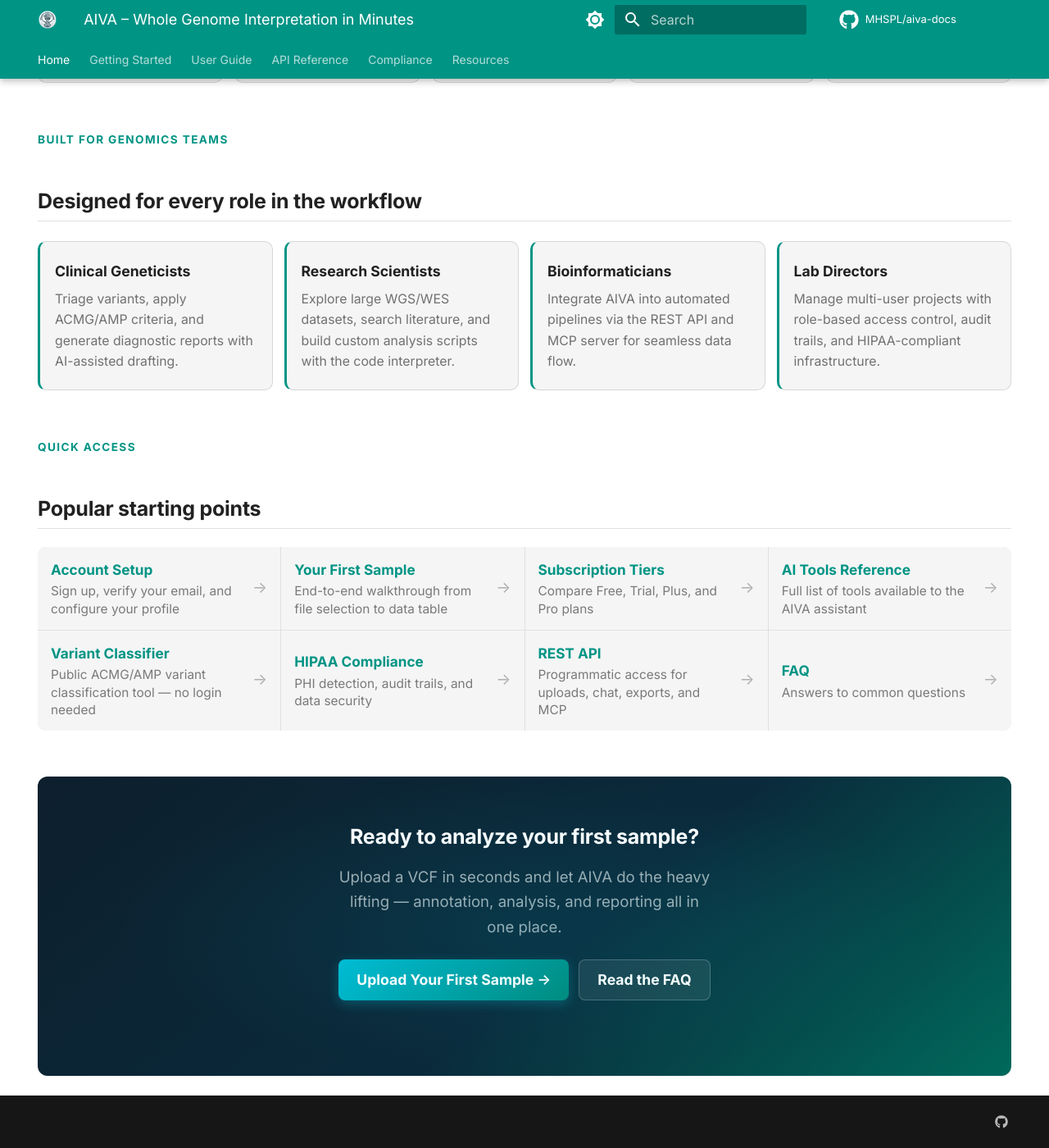
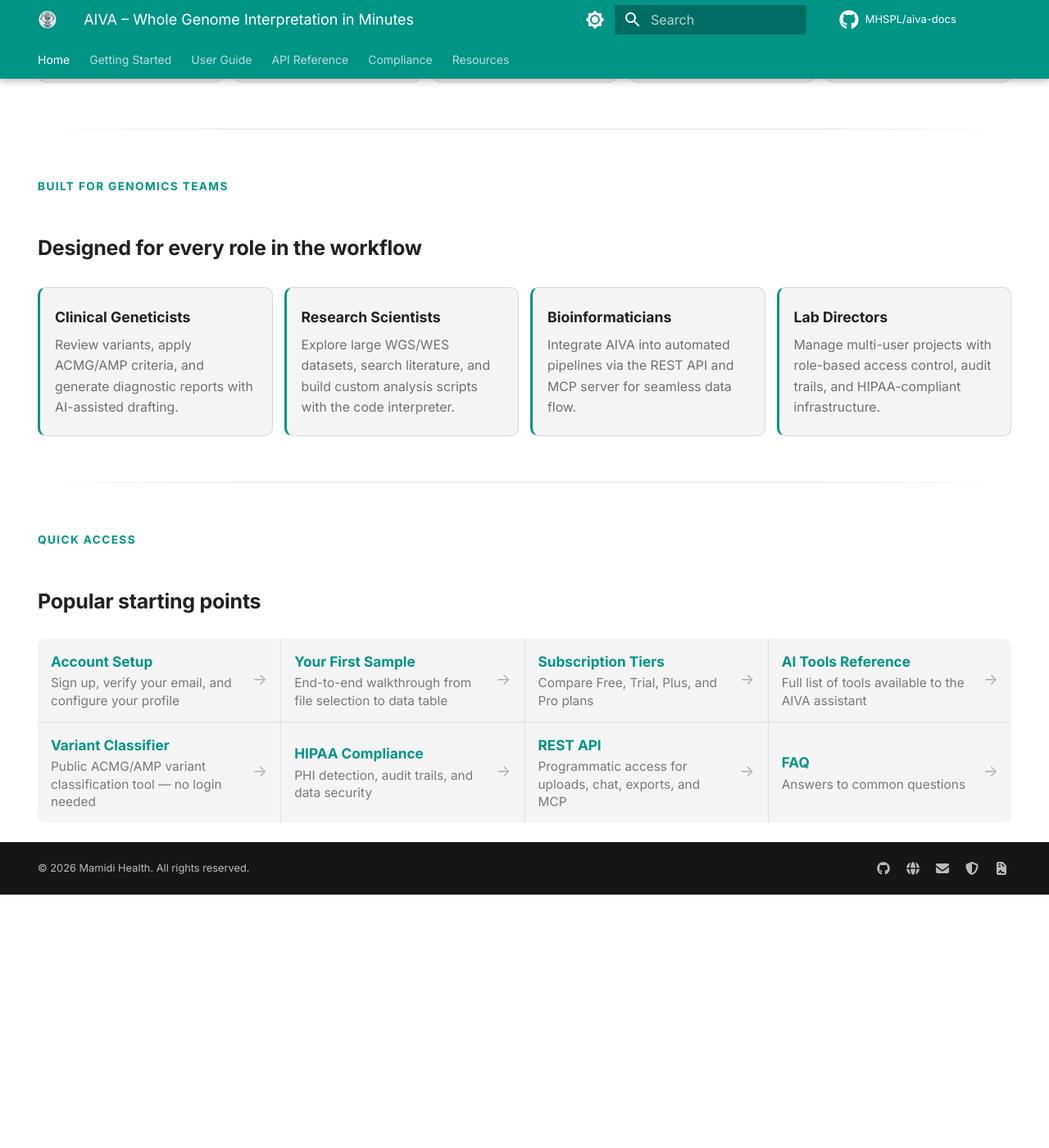
Before and after one commit to MHSPL/aiva-docs, an MkDocs documentation site: the page built from docs/index.md, in a window 1280 px wide and 1400 px high, scrolled down 2987 px. Shown: the whole window at 82% size. Built offline with MkDocs 1.6.1 and Material for MkDocs 9.7.7, drawn with Linux system fonts in a browser that asks for light colours; comment, search, counter and statistics services are not loaded; after the commit the page ends 4078 px from its top, so only the background shows below that; some of the changed text lies outside the part shown.

Commit message:
Update home page copy and add footer links
- Change "Triage" to "Review" in AIVA Chat feature descriptions
- Add horizontal rules between sections for visual separation
- Remove bottom border from section titles in Audience and Quick Links
- Remove CTA banner at end of page
- Add copyright notice and footer links (About, Contact, Privacy Policy, Terms of Service)

```diff
--- a/docs/index.md
+++ b/docs/index.md
@@ -132,7 +132,7 @@ AIVA is your AI Clinical Analyst. Go from FASTQ to a finalized clinical report i
     <h2 class="aiva-feature__title">Your AI Clinical Analyst, not just an assistant</h2>
     <p class="aiva-feature__desc">AIVA Chat does the work a clinical analyst does in seconds instead of hours. Ask a question in plain English and get classified, evidence-backed answers grounded in your samples' data.</p>
     <ul class="aiva-feature__bullets">
-      <li>Triage and classify variants with a single prompt</li>
+      <li>Review and classify variants with a single prompt</li>
       <li>Automated literature review with cited evidence</li>
       <li>HPO-driven gene prioritization</li>
       <li>Knowledge graph associations between genes, diseases, drugs, etc.</li>
@@ -276,14 +276,16 @@ AIVA is your AI Clinical Analyst. Go from FASTQ to a finalized clinical report i
   </div>
 </div>
 
+---
+
 <!-- AUDIENCE -->
 <div class="aiva-section">
   <span class="aiva-section__label">Built for Genomics Teams</span>
-  <h2 class="aiva-section__title">Designed for every role in the workflow</h2>
+  <h2 class="aiva-section__title" style="border:none;">Designed for every role in the workflow</h2>
   <div class="aiva-audience">
     <div class="aiva-audience__card">
       <div class="aiva-audience__role">Clinical Geneticists</div>
-      <p class="aiva-audience__desc">Triage variants, apply ACMG/AMP criteria, and generate diagnostic reports with AI-assisted drafting.</p>
+      <p class="aiva-audience__desc">Review variants, apply ACMG/AMP criteria, and generate diagnostic reports with AI-assisted drafting.</p>
     </div>
     <div class="aiva-audience__card">
       <div class="aiva-audience__role">Research Scientists</div>
@@ -300,10 +302,12 @@ AIVA is your AI Clinical Analyst. Go from FASTQ to a finalized clinical report i
   </div>
 </div>
 
+---
+
 <!-- QUICK LINKS -->
 <div class="aiva-section">
   <span class="aiva-section__label">Quick Access</span>
-  <h2 class="aiva-section__title">Popular starting points</h2>
+  <h2 class="aiva-section__title" style="border:none;">Popular starting points</h2>
   <div class="aiva-quicklinks">
     <a href="getting-started/account-setup/" class="aiva-quicklink">
       <div class="aiva-quicklink__inner">
@@ -363,13 +367,3 @@ AIVA is your AI Clinical Analyst. Go from FASTQ to a finalized clinical report i
     </a>
   </div>
 </div>
-
-<!-- CTA BANNER -->
-<div class="aiva-cta">
-  <h2>Ready to analyze your first sample?</h2>
-  <p>Upload a VCF in seconds and let AIVA do the heavy lifting — annotation, analysis, and reporting all in one place.</p>
-  <div class="aiva-hero__actions">
-    <a href="getting-started/uploading-your-first-sample/" class="aiva-btn aiva-btn--primary">Upload Your First Sample →</a>
-    <a href="faq/" class="aiva-btn aiva-btn--ghost">Read the FAQ</a>
-  </div>
-</div>
--- a/mkdocs.yml
+++ b/mkdocs.yml
@@ -93,10 +93,24 @@ markdown_extensions:
       custom_checkbox: true
   - pymdownx.tilde
 
+copyright: "&copy; 2026 Mamidi Health. All rights reserved."
+
 extra:
   social:
     - icon: fontawesome/brands/github
       link: https://github.com/MHSPL
+    - icon: fontawesome/solid/globe
+      link: https://mamidi.ai
+      name: About Us
+    - icon: fontawesome/solid/envelope
+      link: https://mamidi.ai/#contact
+      name: Contact
+    - icon: fontawesome/solid/shield-halved
+      link: https://mamidi.ai/privacy-policy
+      name: Privacy Policy
+    - icon: fontawesome/solid/file-contract
+      link: https://mamidi.ai/terms-of-service
+      name: Terms of Service
   generator: false
 
 extra_css:
```
